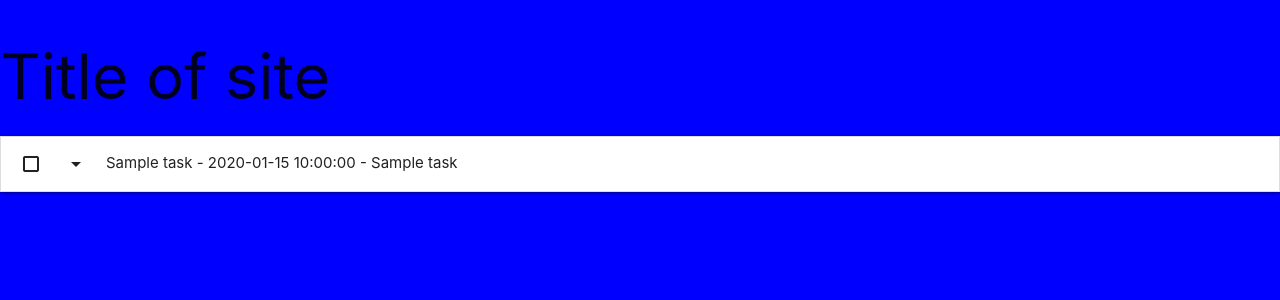
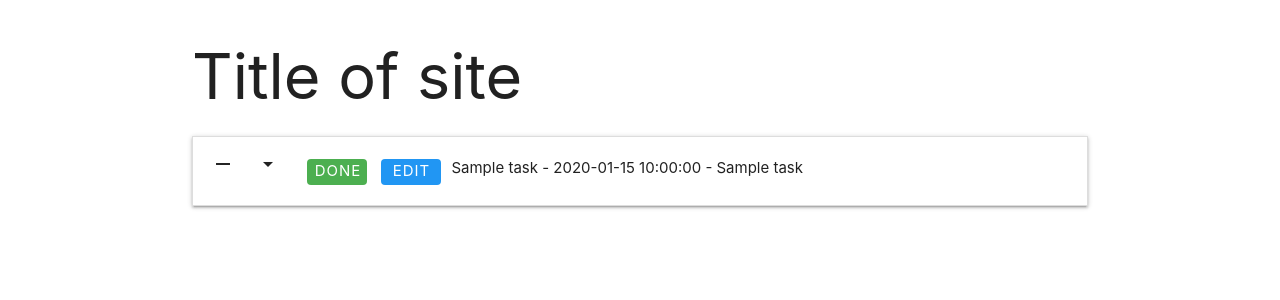
Before and after one commit to LittleBlue418/task-manager, a Flask app: page / in a window 1280 px wide. Shown: the top 300 px of the page. Run offline with Flask 2, Linux system fonts and the light colour scheme; a database or web service that is not in the repository returns one stand-in record (values such as "Sample title"); some libraries are stand-ins or nearby versions.

Commit message:
Adding page styling

```diff
--- a/static/css/style.css
+++ b/static/css/style.css
@@ -1,3 +1,20 @@
-body {
-    background-color: blue;
+.btn_small {
+    height: 26px;
+    width: 60px;
+    margin: 5px 5px;
+    padding: 0 0.5em;
+    border: none;
+    border-radius: 4px;
+
+    line-height: 24px;
+    letter-spacing: 1px;
+    text-align: center;
+    vertical-align: middle;
+    text-transform: uppercase;
+    color: white;
 }
+
+.task_header {
+    margin-top: 5px;
+    padding-left: 5px;
+}
--- a/templates/base.html
+++ b/templates/base.html
@@ -14,10 +14,11 @@
 </head>
 
 <body>
-    <h1>Title of site</h1>
-    {% block content %}
-    {% endblock %}
-
+    <div class="container">
+        <h1>Title of site</h1>
+        {% block content %}
+        {% endblock %}
+    </div>
 
     <script
         src="https://cdnjs.cloudflare.com/ajax/libs/jquery/3.5.1/jquery.min.js"></script>
--- a/templates/tasks.html
+++ b/templates/tasks.html
@@ -6,13 +6,21 @@
         {% for task in tasks %}
             <li>
                 <div class="collapsible-header">
-                    <i class="material-icons">crop_square</i>
-                    <i class="material-icons">arrow_drop_down</i>
-                    {% if task.is_urgent %}
-                        <i class="material-icons">flag</i>
-                    {% endif %}
-
-                    {{task.task_name}}  -  {{task.due_date}}  -  {{task.category_name}}
+                    <div class="col s3">
+                        {% if task.is_urgent %}
+                            <i class="material-icons">flag</i>
+                        {% else %}
+                            <i class="material-icons">remove</i>
+                        {% endif %}
+                    </div>
+                    <div class="col s3">
+                        <i class="material-icons">arrow_drop_down</i>
+                        <a class="waves-effect waves-light btn_small green">Done</a>
+                        <a class="waves-effect waves-light btn_small blue">Edit</a>
+                    </div>
+                    <div class="col s3 task_header">
+                        {{task.task_name}}  -  {{task.due_date}}  -  {{task.category_name}}
+                    </div>
                 </div>
                 <div class="collapsible-body">
                     <span>
@@ -20,15 +28,7 @@
                     </span>
                 </div>
             </li>
-
-
-
-
-
-
-
     {% endfor %}
-
     </ul>
 
 {% endblock%}
```
